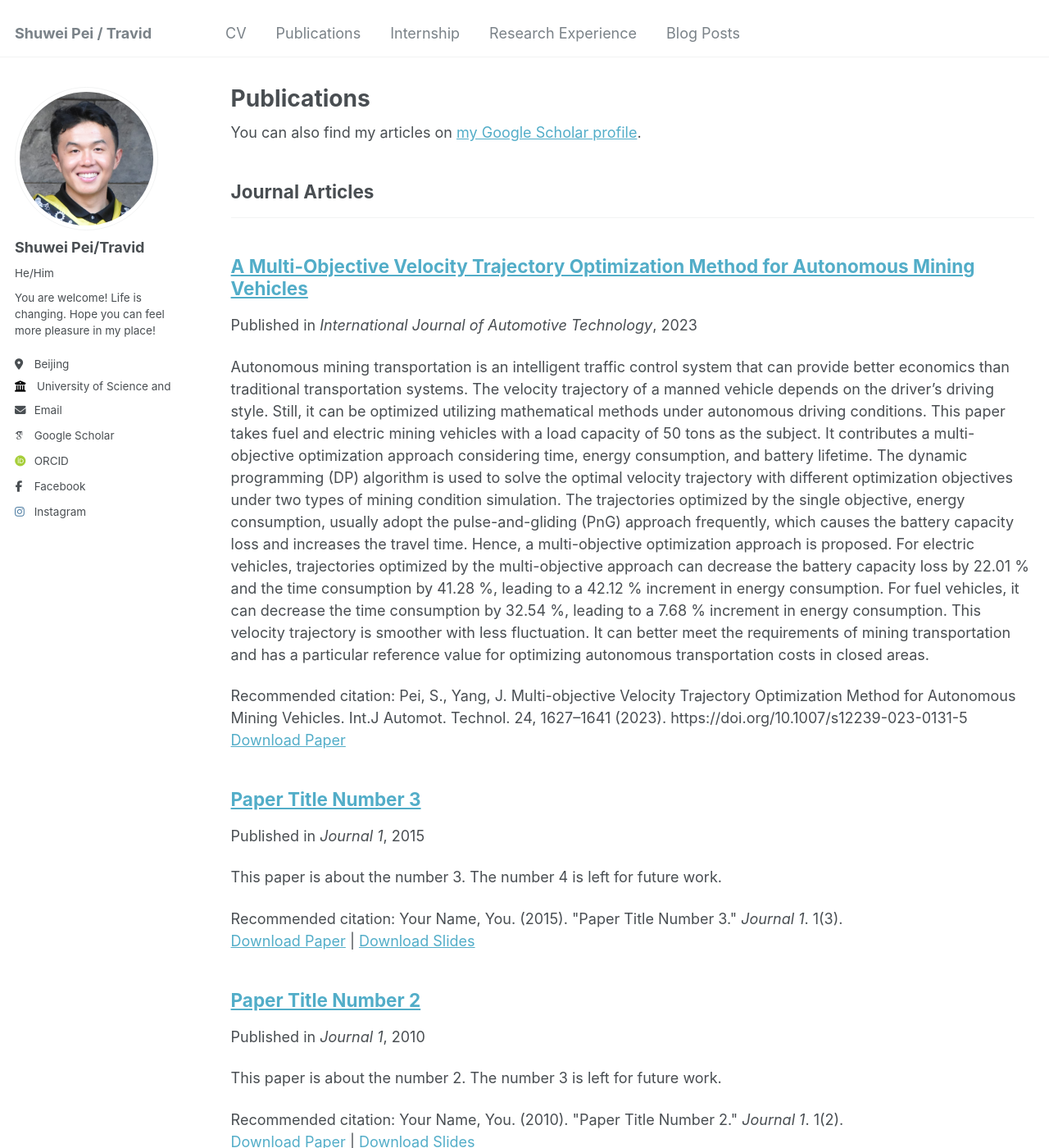
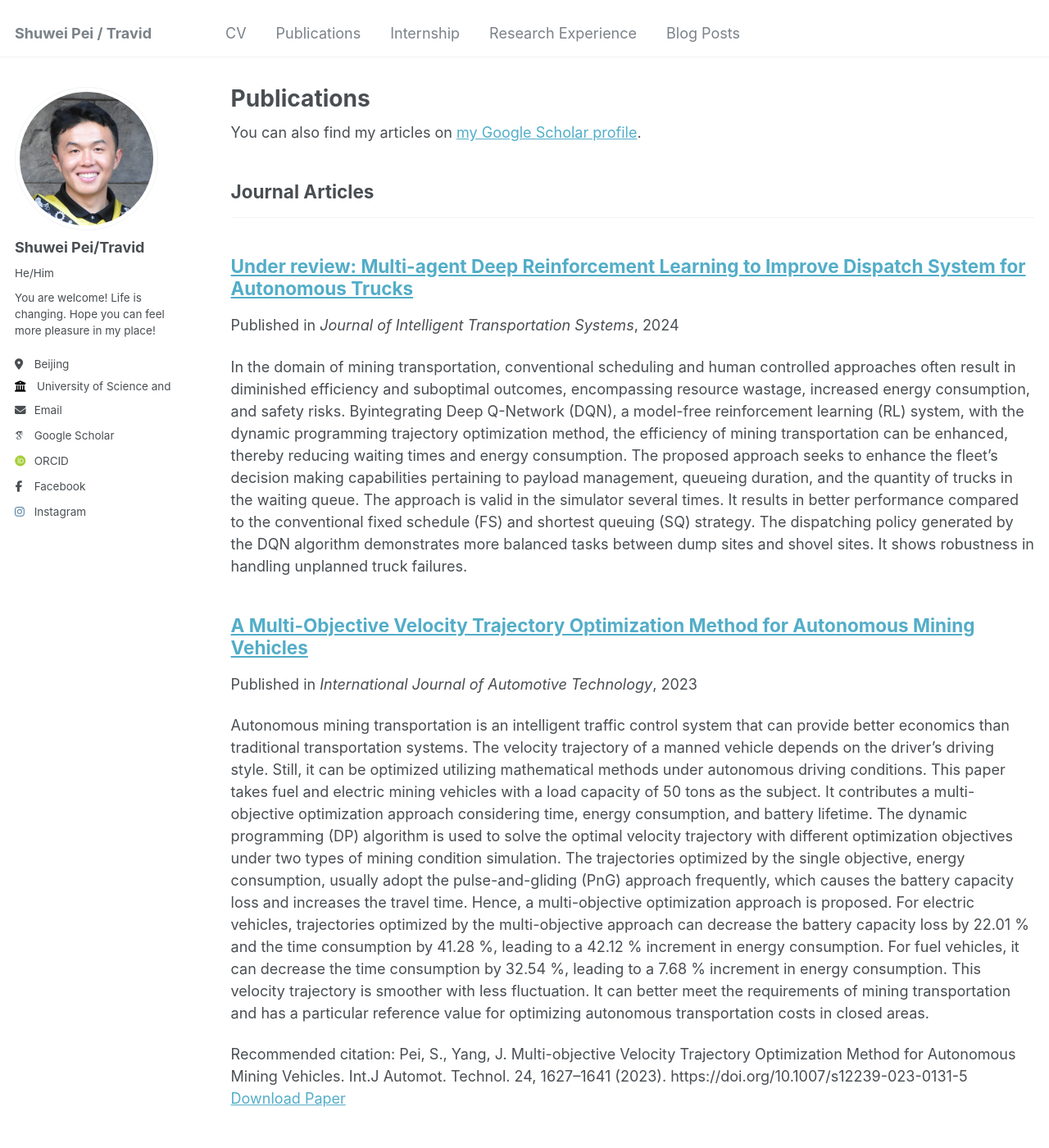
Before and after one commit to Travid-Pei/Travid-Pei.github.io, a Jekyll site: the page built from _pages/publications.html, in a window 1280 px wide and 1400 px high. Shown: the whole window at 82% size. Built offline with Jekyll 4.4.1, drawn with Linux system fonts in a browser that asks for light colours; some web fonts are replaced.

Commit message:
Update 2010-10-01-paper-title-number-2.md

```diff
--- a/_publications/2010-10-01-paper-title-number-2.md
+++ b/_publications/2010-10-01-paper-title-number-2.md
@@ -1,14 +1,12 @@
 ---
-title: "Paper Title Number 2"
-collection: publications
+title: "Under review: Multi-agent Deep Reinforcement Learning to Improve Dispatch System for Autonomous Trucks"
+collection: submitted
 category: manuscripts
 permalink: /publication/2010-10-01-paper-title-number-2
-excerpt: 'This paper is about the number 2. The number 3 is left for future work.'
-date: 2010-10-01
-venue: 'Journal 1'
-slidesurl: 'http://academicpages.github.io/files/slides2.pdf'
-paperurl: 'http://academicpages.github.io/files/paper2.pdf'
-citation: 'Your Name, You. (2010). &quot;Paper Title Number 2.&quot; <i>Journal 1</i>. 1(2).'
+excerpt: 'In the domain of mining transportation, conventional scheduling and human controlled approaches often result in diminished efficiency and suboptimal outcomes, encompassing resource wastage, increased energy consumption, and safety risks. Byintegrating Deep Q-Network (DQN), a model-free reinforcement learning (RL) system, with the dynamic programming trajectory optimization method, the efficiency of mining transportation can be enhanced, thereby reducing waiting times and energy consumption. The proposed approach seeks to enhance the fleet’s decision making capabilities pertaining to payload management, queueing duration, and the quantity of trucks in the waiting queue. The approach is valid in the simulator
+several times. It results in better performance compared to the conventional fixed schedule (FS) and shortest queuing (SQ) strategy. The dispatching policy generated by the DQN algorithm demonstrates more balanced tasks between dump sites and shovel sites. It shows robustness in handling unplanned truck failures.'
+date: 2024-04-16
+venue: 'Journal of Intelligent Transportation Systems'
 ---
-
+![Second Paper]((https://travidp.github.io/figure1.jpg)
 The contents above will be part of a list of publications, if the user clicks the link for the publication than the contents of section will be rendered as a full page, allowing you to provide more information about the paper for the reader. When publications are displayed as a single page, the contents of the above "citation" field will automatically be included below this section in a smaller font.
```
